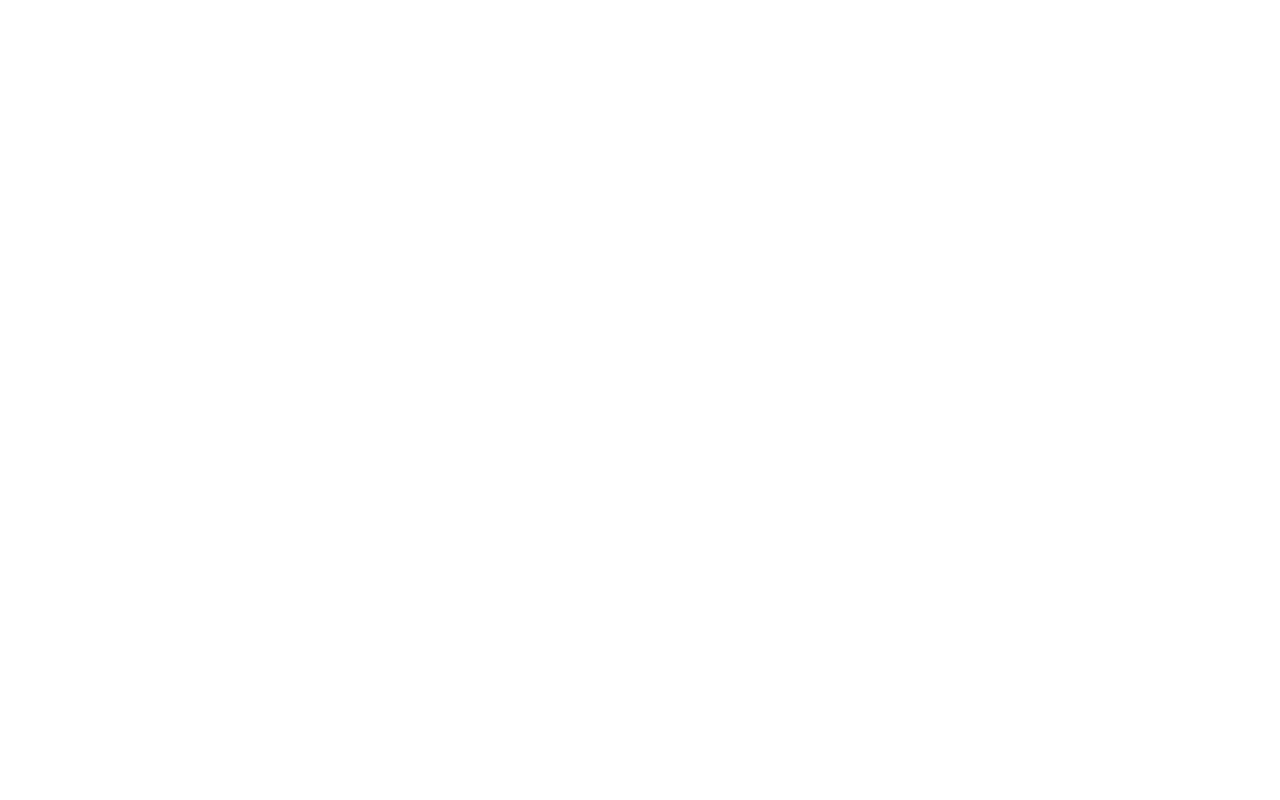
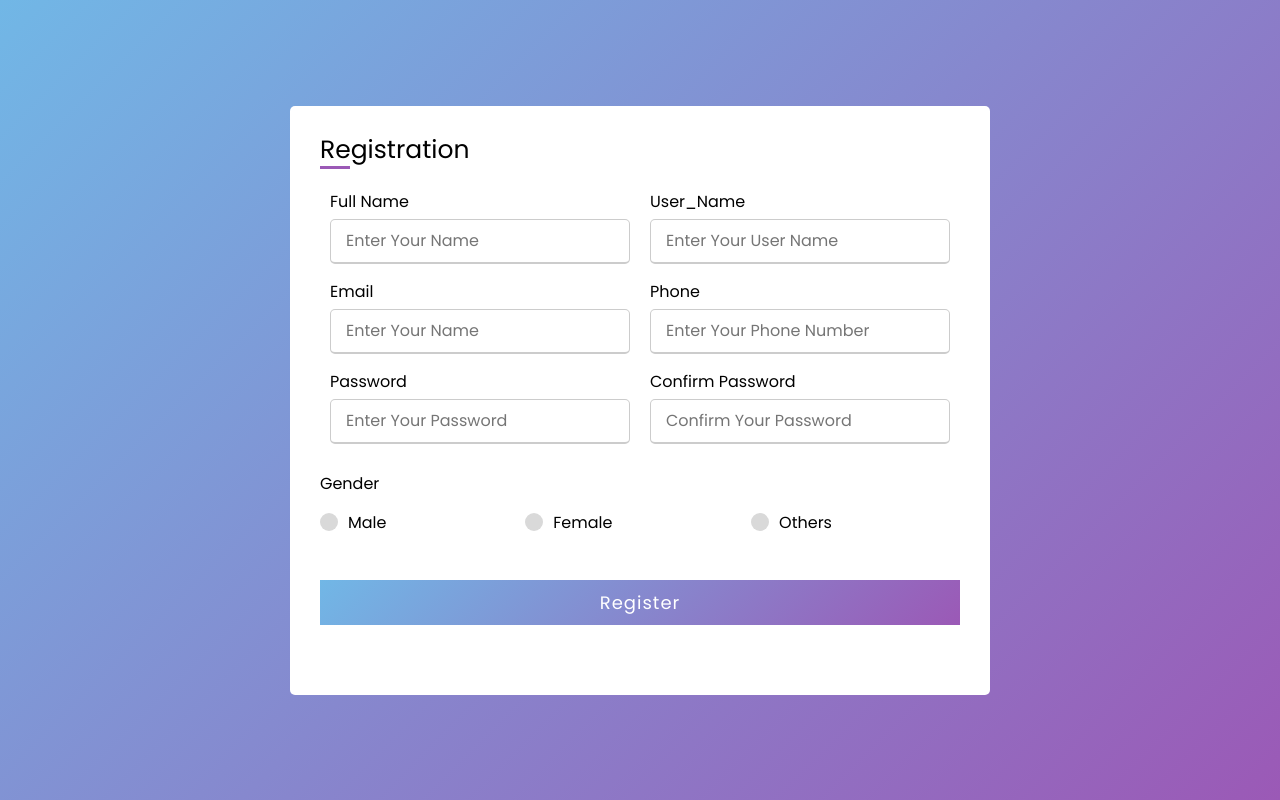
Before and after one commit to v-max07/my-first-repo, a plain HTML site: page index.html in a window 1280 px wide. Drawn offline with Linux system fonts and the light colour scheme.

Commit message:
Add html or css code

```diff
--- a/index.html
+++ b/index.html
@@ -4,9 +4,69 @@
     <meta charset="UTF-8">
     <meta http-equiv="X-UA-Compatible" content="IE=edge">
     <meta name="viewport" content="width=device-width, initial-scale=1.0">
-    <title>mY First GitHub repo</title>
+    <link rel="stylesheet" href="style.css">
+    <title>Document</title>
 </head>
 <body>
+    <div class="container">
+        <div class="title">
+            Registration
+        </div>
 
+        <form action="#">
+            <div class="user-details">
+                <div class="input-box">
+                    <span class="details"> Full Name</span>
+                    <input type="text" name="fullName" id="Name" placeholder="Enter Your Name " required>
+                </div>
+                <div class="input-box">
+                    <span class="details"> User_Name</span>
+                    <input type="text" name="userName" id="Name" placeholder="Enter Your User Name " required>
+                </div>
+                <div class="input-box">
+                    <span class="details"> Email</span>
+                    <input type="email" name="email" id="Name" placeholder="Enter Your Name " required>
+                </div>
+                <div class="input-box">
+                    <span class="details"> Phone</span>
+                    <input type="number" name="phone" id="Name" placeholder="Enter Your Phone Number " required>
+                </div>
+                <div class="input-box">
+                    <span class="details">Password</span>
+                    <input type="password" name="password" id="Name" placeholder="Enter Your Password" required>
+                </div>
+                <div class="input-box">
+                    <span class="details">Confirm Password</span>
+                    <input type="text" name="confirm_password" id="Name" placeholder="Confirm Your Password " required>
+                </div>
+            </div>
+
+            <div class="gender-details">
+                <input type="radio" name="gender" id="dot-1">
+                <input type="radio" name="gender" id="dot-2">
+                <input type="radio" name="gender" id="dot-3">
+
+                <span class="gender-title">Gender</span>
+                <div class="category">
+                    <label for="dot-1">
+                        <span class="dot one"></span>
+                        <span class="gender"> Male </span>
+                    </label>
+                    <label for="dot-2">
+                        <span class="dot two"></span>
+                        <span class="gender"> Female </span>
+                    </label>
+                    <label for="dot-3">
+                        <span class="dot three"></span>
+                        <span class="gender"> Others </span>
+                    </label>
+                </div>
+            </div>
+
+            <div class="button">
+                <input type="submit" value="Register">
+            </div>
+        </form>
+    </div> <!-- container -->
 </body>
 </html>
--- /dev/null
+++ b/style.css
@@ -0,0 +1,159 @@
+@import url('https://fonts.googleapis.com/css2?family=Poppins:ital,wght@0,200;0,300;0,400;0,700;1,200;1,300;1,400;1,700&display=swap');
+
+*{
+    margin: 0;
+    padding: 0;
+    box-sizing: border-box;
+    font-family: 'Poppins', sans-serif;
+}
+
+body{
+    display: flex;
+    height: 100vh;
+    justify-content: center;
+    align-items: center;
+    padding: 10px;
+    background: linear-gradient(135deg, #71b7e6, #9b59b6);
+}
+
+.container{
+    max-width: 700px;
+    width: 100%;
+    background: #ffff;
+    padding: 25px 30px;
+    border-radius: 5px;
+}
+
+.container .title{
+    font-size: 25px;
+    font-weight: 500;
+    position:relative;
+
+}
+
+.container .title::before{
+    content: "";
+    position: absolute;
+    left: 0;
+    bottom: 0;
+    height: 3px;
+    width: 30px;
+    background: #9b59b6;
+}
+
+.container form .user-details{
+    display: flex;
+    flex-wrap: wrap ;
+    justify-content: space-around;
+    margin: 20px 0 12px 0;
+}
+
+form .user-details .input-box{
+    width: calc(100% / 2 - 20px);
+    margin-bottom: 15px;
+}
+.user-details .input-box .details{
+    font-weight: 500;
+    display: block;
+    margin-bottom: 5px;
+}
+
+.user-details .input-box input{
+    height: 45px;
+    width: 100%;
+    outline: none;
+    border-radius: 5px;
+    border: 1px solid #ccc;
+    padding-left: 15px;
+    font-size: 16px;
+    border-bottom-width: 2px;
+    transition: all 0.3s ease;
+
+}
+
+.user-details .input-box input:focus,
+.user-details .input-box input:valid{
+    border-color: #9b59b6;
+}
+
+
+form .gender-details .grnder-title{
+    font-size: 20px;
+    font-weight: 500;
+
+}
+
+form .gender-details .category{
+    width: 80%;
+    display: flex;
+    justify-content: space-between;
+    margin: 14px 0;
+
+}
+
+
+
+.gender-details .category label{
+    display: flex;
+    align-items: center;
+}
+
+.gender-details .category .dot{
+    height: 18px;
+    width: 18px;
+    background: #d9d9d9;
+    border-radius: 50%;
+    margin-right: 10px;
+    border: 5px solid transparent;
+    transition: all 0.3s ease;
+}
+
+#dot-1:checked ~ .category label .one,
+#dot-2:checked ~ .category label .two,
+#dot-3:checked ~ .category label .three{
+    border-color: #d9d9d9;
+    background: #9b59b6;
+}
+
+form input[type="radio"]{
+    display: none;
+}
+
+form .button{
+    height: 45px;
+    margin: 45px 0;
+}
+
+form .button input{
+    height: 100%;
+    width: 100%;
+    outline: none;
+    color: #fff;
+    border: none;
+    font-size: 18px ;
+    font-weight: 500;
+    letter-spacing: 1px;
+    background: linear-gradient(135deg, #71b7e6, #9b59b6);
+}
+
+form .button input:hover{
+    background: linear-gradient(-135deg, #71b7e6, #9b59b6);
+}
+
+@media (max-width: 584px){
+    .container{
+        max-width: 100%;
+    }
+    form .user-details .input-box{
+        width: 100%;
+        margin-bottom: 15px;
+    }
+    form .gender-details .category{
+        width: 100%;
+    }
+
+    .container form .user-details{
+        max-width: 300px;
+        overflow-y:scroll;
+    }
+}
```
